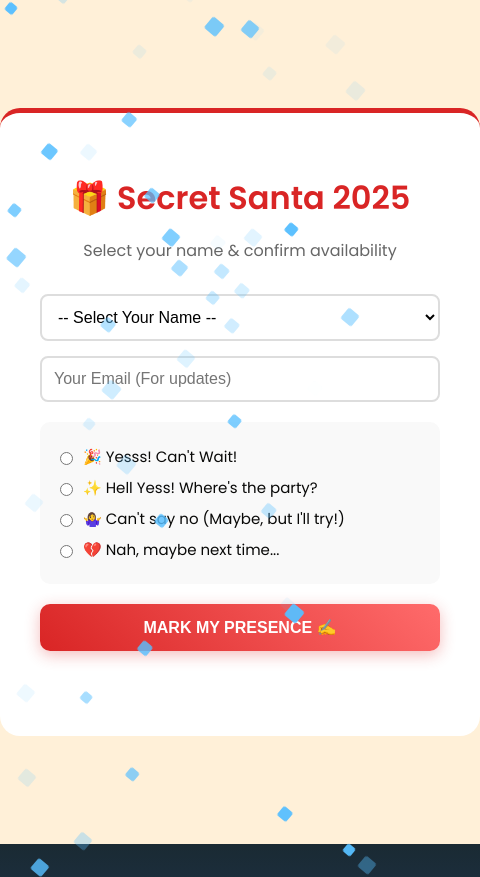
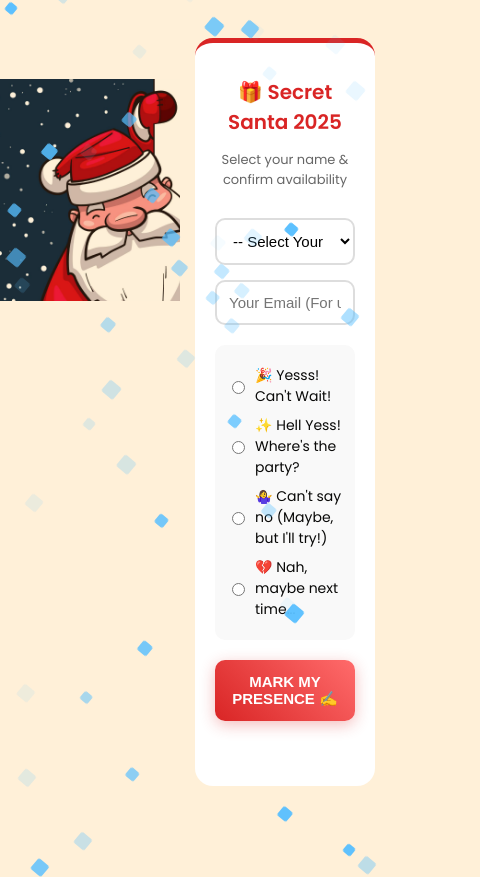
Before and after one commit to ANURAG-2043/Secret-Santa, a plain HTML site: page index.html in a window 390 px wide. Shown: the whole page, 480 px wide, since content can reach past the window. Drawn offline with Linux system fonts and the light colour scheme.

Commit message:
Update style.css

```diff
--- a/style.css
+++ b/style.css
@@ -4,7 +4,7 @@ body {
   padding: 0;
   font-family: 'Poppins', sans-serif;
   /* Festive Midnight Gradient */
-  background: linear-gradient(to bottom, #1a2a33, #2a5298, #1e3c72);
+  background: #fff0d8;
   height: 100vh;
   color: #090908;
   overflow: hidden; /* Keeps scrollbars away */
@@ -20,7 +20,7 @@ body {
 
 /* --- LEFT PANEL (CONTAINER) --- */
 .left-panel {
-  width: 48%;
+  width: 50%;
   position: relative;
   /* Used to align the image inside */
   display: flex;
@@ -32,23 +32,11 @@ body {
 .santa-image {
     /* Ensures the image scales down to fit the panel without distortion */
     margin-left: -100%;
-    max-width: 300%;
+    max-width: 220%;
     height: 100%;
-    /* Centers the image horizontally at the bottom of the container */
-    /* object-fit: contain;  */
 }
 
-/* --- RIGHT PANEL (FORM) --- */
-/* .right-panel {
-  /* Set the remaining width (100% - 40% = 60%) */
-  /* width: 60%;
-  display: flex;
-  align-items: center;
-  justify-content: center;
 
-  /* --- GRADIENT BACKGROUND APPLIED HERE --- */
-  /* background: linear-gradient(135deg, #fef0d8, #fff6e8); /* Light cream/yellow to slightly lighter tone */
-/* }  */
 
 .right-panel {
   /* Allow the right panel to take up the remaining space */
@@ -58,14 +46,12 @@ body {
   justify-content: center;
 
   /* Apply a slight overlap and lift it above the left panel */
+  margin-left: -5.2%;
   z-index: 1; /* Ensures content/card is on top */
 
   /* Gradient Background */
   background: linear-gradient(135deg, #fff0d8, #fff0d8);
 
-  /* ADDING A SOFT SHADOW TO THE LEFT EDGE FOR THE "MERGE" EFFECT */
-  /* Creates a large, soft white shadow on the left edge of the right panel, simulating a subtle fade/merge */
- /* Extra white glow to smooth the transition */
 }
 
 .card {
@@ -187,3 +173,114 @@ button:hover {
     transform: translateY(105vh) rotate(40deg); /* Keep the rotation consistent throughout the fall */
   }
 }
+
+
+/* Tablet: up to 900px */
+@media screen and (max-width: 900px) {
+  .main-container { height: auto; min-height: 100vh; }
+  /* Make left panel smaller so card remains central */
+  .left-panel { width: 40%; min-height: 320px; }
+  .right-panel { width: 60%; padding: 40px 20px; }
+
+  .santa-image {
+    /* margin-left: -100%;
+    max-width: 220%;
+    height: 100%; */
+    object-fit: contain;
+  }
+
+  .card {
+    width: 360px;
+    padding: 34px;
+    border-radius: 18px;
+  }
+
+  h1 { font-size: 22px; }
+  p  { font-size: 13px; }
+  select, input[type="email"] { font-size: 15px; padding: 11px; }
+  button { font-size: 15px; padding: 13px; }
+
+  /* make snowflakes smaller and fewer impact on layout */
+  .snowflake { width: 8px; height: 8px; opacity: 0.95; }
+}
+/* Mobile: up to 480px — stack vertically and mimic desktop layout visually */
+
+@media screen and (max-width: 480px) {
+
+    .left-panel {
+        width: 100%;
+        height: 45vh;
+        min-height: 260px;
+        display: flex;
+        /* Aligns Santa to the bottom */
+        justify-content: center;
+        align-items: flex-end;
+        overflow: hidden;
+    }
+
+    .santa-image {
+        /*
+         * INJECTING YOUR TESTED STYLES:
+         * The combination below achieves the desired look:
+         */
+/*
+        margin-left: -100%;
+        max-width: 220%;
+        height: 100%; */
+        object-fit: contain;
+    }
+
+    .right-panel {
+        width: 100%;
+        padding: 25px 15px;
+        /* Remove desktop overlap */
+        margin-left: 0;
+    }
+
+    .card {
+        margin-top: 0;
+        margin-bottom: 20px;
+        width: 95%;
+        max-width: 380px;
+        padding: 20px;
+    }
+
+    h1 { font-size: 20px; margin-bottom: 4px; }
+    p  { font-size: 13px; }
+
+    select, input[type="email"] {
+        font-size: 15px;
+        padding: 12px;
+        border-radius: 10px;
+    }
+
+    .radio-group { padding: 12px; }
+    .radio-group label { font-size: 14px; }
+
+    button {
+        font-size: 15px;
+        padding: 13px;
+        border-radius: 10px;
+    }
+
+    /* Limit snow effect on mobile for performance and visibility */
+    .snowflake {
+        width: 6px;
+        height: 6px;
+        opacity: 0.85;
+        animation-duration: 7s;
+    }
+
+    html, body { overflow-x: hidden; }
+}
+
+/* Optional: ultra-small phones — tighten spacing */
+@media screen and (max-width: 360px) {
+    .card { padding: 18px; }
+    .left-panel {
+        height: 35vh; /* Slightly smaller height */
+    }
+    .card { margin-top: 0; }
+    select, input[type="email"] { padding: 10px; font-size: 14px; }
+    button { padding: 12px; font-size: 14px; }
+}
```
